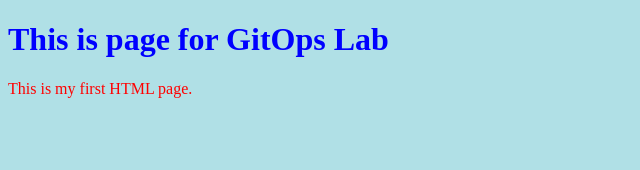
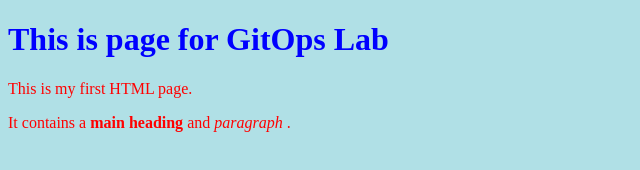
Before and after one commit to Pro100chok91/HTML, a plain HTML site: page index.html in a window 1280 px wide. Shown: the whole page, without its empty margins (0-640 px from the left). Drawn offline with Linux system fonts and the light colour scheme.

```diff
--- a/index.html
+++ b/index.html
@@ -7,6 +7,8 @@
 
 <h1>This is page for GitOps Lab</h1>
 <p>This is my first HTML page.</p>
-
+<p>It contains a
+             <strong>main heading</strong> and <em> paragraph </em>.
+        </p>
 </body>
 </html>
```
